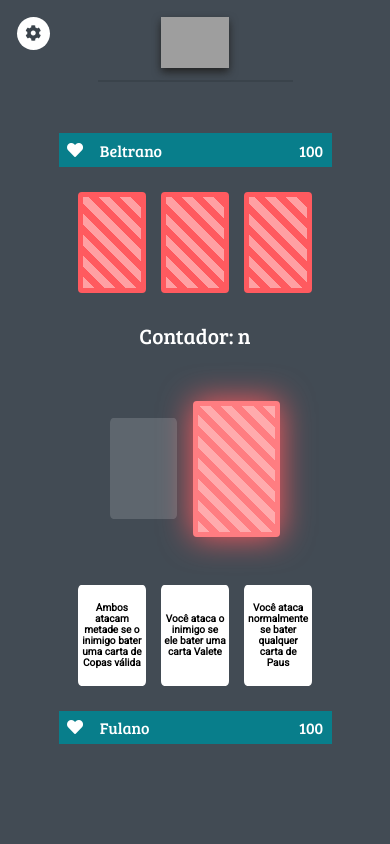
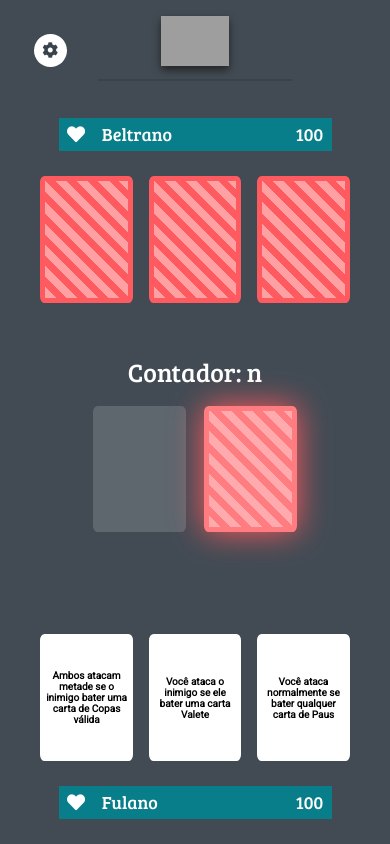
Before and after one commit to mephistia/SlapTrapPrototype, a plain HTML site: page index.html in a window 390 px wide. Drawn offline with Linux system fonts and the light colour scheme; grey boxes are pictures that could not be loaded.

Commit message:
Responsive v2

```diff
--- a/index.html
+++ b/index.html
@@ -18,8 +18,9 @@
 
     <body>
         <div id="main">
-            <div id="opt"><i class="fas fa-cog greyIcon"></i></div>
+
             <div id="topo">
+                <div id="opt"><i class="fas fa-cog greyIcon"></i></div>
                 <div id="logo"><img src="https://i.ibb.co/k8P41Qy/slaptraplogo.png" alt="Logo SlapTrap"></div>
                 <div class="separator"></div>
             </div>
--- a/style.css
+++ b/style.css
@@ -47,16 +47,14 @@ body{
     margin:  0 auto;
     max-width: 650px;
     background-color: #424B54;
-    display: flex;
     flex-wrap: wrap;
     justify-content: center;
     position: relative;
 }
 
 #topo {
-    padding-top: 2vh;
-    width: 100vh;
-    height: 4vh;
+    padding-top: 4%;
+    height: 13vh;;
 }
 
 #inimigo, #jogador, #mesaJogo{
@@ -65,19 +63,22 @@ body{
 }
 
 #inimigo{
-    height: 10vh;
+    height: 25vh;
+}
+
+#jogador{
+    position: absolute;
+    bottom: 2%;
 }
 
 
-
-/* divs internas: */
 
 #opt {
     display: block;
     position: absolute;
     top: 0;
     left: 0;
-    margin: 2vh;
+    margin: 4vh;
     padding: 1vh;
     border-radius: 100%;
     background-color: white;
@@ -124,7 +125,11 @@ body{
 
 .infoVida > *{
     margin:1vh;
+    font-size: calc(11pt + 0.4vh);
+
 }
+
+
 
 #nomeInimigo, #nomeJogador{
     margin-right:auto;
@@ -138,10 +143,8 @@ body{
 }
 
 #mesaJogo{
-    display: flex;
-    justify-content: inherit;
-    flex-wrap: wrap;
-    align-items: center;;
+    text-align: center;
+    margin-top: 3vh;
 }
 
 .cartaVirada{
@@ -149,10 +152,10 @@ body{
     background-image: repeating-linear-gradient(45deg, transparent, transparent 8px, #FF5A5F 8px, #FF5A5F 15px);
     border: 5px solid #FF5A5F;
 
-    width: 8vh;
-    height: 12vh;
+    width: 11vh;
+    height: 15vh;
     margin: 2vh 2vw;
-    border-radius: 1vw;
+    border-radius: 5%;
     display: inline-block;
 }
 
@@ -161,26 +164,29 @@ body{
 }
 
 #contador{
-    margin: 5px auto;
     text-align: center;
-    font-size: 16pt;
-    flex: 0 0 100%;
+    font-size: calc(13pt + 1vh);
 }
 
+
 #cartaPilha, .cartaJogador, .cartaJogador span{
-    width: 8vh;
-    height: 12vh;
+    width: 11vh;
+    height: 15vh;
     margin: 2vh 2vw;
     border: 3px solid white;
     background-color: white;
     border-radius: 5%;
-    font-size: 1.2vh;
+    font-size: calc(5pt + 0.4vh);
     color: black;
     font-family: 'Roboto', sans-serif;
     font-weight: bold;
     text-align: center;
     display: flex;
     align-items: center;
+}
+
+#cartaPilha, .baralho{
+    display: inline-block;
 }
 
 .semCarta{
@@ -193,8 +199,7 @@ body{
 }
 
 .podeClicar{
-    width: calc(8vh + 5%);
-    height: calc(12vh + 13%);
+    padding: 6vh 4vh;
     box-shadow: 0 0 2em #FF5A5F;
     background-color: #ffabad;
     background-image: repeating-linear-gradient(45deg, transparent, transparent 8px, #ff7d81 8px, #ff7d81 15px);
```
